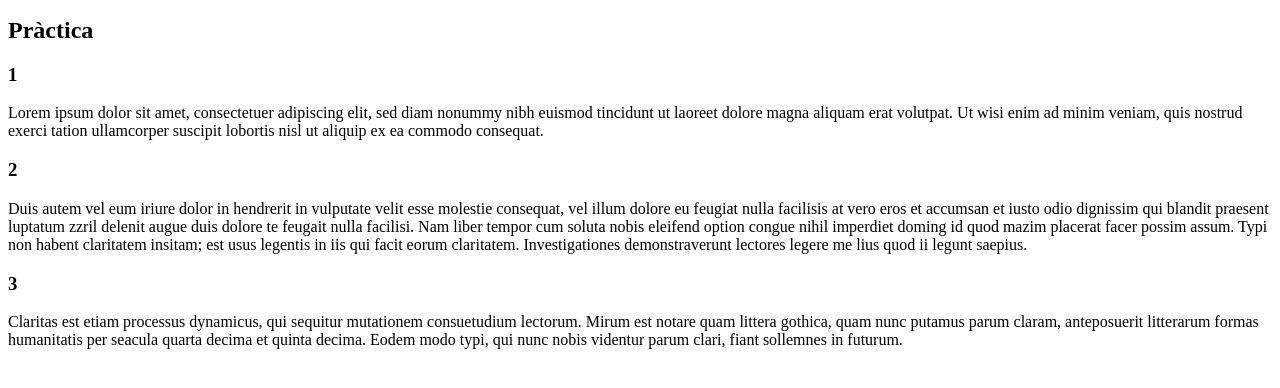
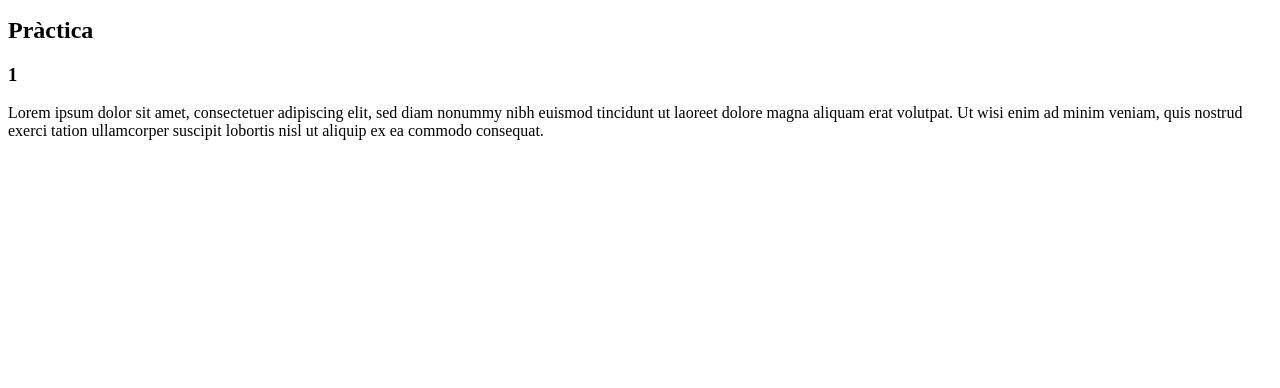
Before and after one commit to jongurutz/practicaii, a plain HTML site: page index.html in a window 1280 px wide. Shown: the part 110-498 px from the top of the page. Drawn offline with Linux system fonts and the light colour scheme.

Commit message:
trets articles 2 i 3

```diff
--- a/index.html
+++ b/index.html
@@ -23,24 +23,7 @@
     enim ad minim veniam, quis nostrud exerci tation ullamcorper suscipit lobortis
     nisl ut aliquip ex ea commodo consequat. </p>
     </article>
-  <h3>2</h3>
-    <article>
-    <p>Duis autem vel eum iriure dolor in hendrerit
-    in vulputate velit esse molestie consequat, vel illum dolore eu feugiat nulla
-    facilisis at vero eros et accumsan et iusto odio dignissim qui blandit praesent
-    luptatum zzril delenit augue duis dolore te feugait nulla facilisi.
-    Nam liber tempor cum soluta nobis eleifend option congue nihil imperdiet
-    doming id quod mazim placerat facer possim assum. Typi non habent claritatem
-    insitam; est usus legentis in iis qui facit eorum claritatem. Investigationes
-    demonstraverunt lectores legere me lius quod ii legunt saepius. </p>
-    </article>
-  <h3>3</h3>
-    <article>
-    <p>Claritas est etiam processus dynamicus, qui sequitur mutationem consuetudium lectorum.
-    Mirum est notare quam littera gothica, quam nunc putamus parum claram,
-    anteposuerit litterarum formas humanitatis per seacula quarta decima et quinta decima.
-    Eodem modo typi, qui nunc nobis videntur parum clari, fiant sollemnes in futurum.</p>
-    </article>
+
   <br/><br/>
 </section>
 <aside>
```
